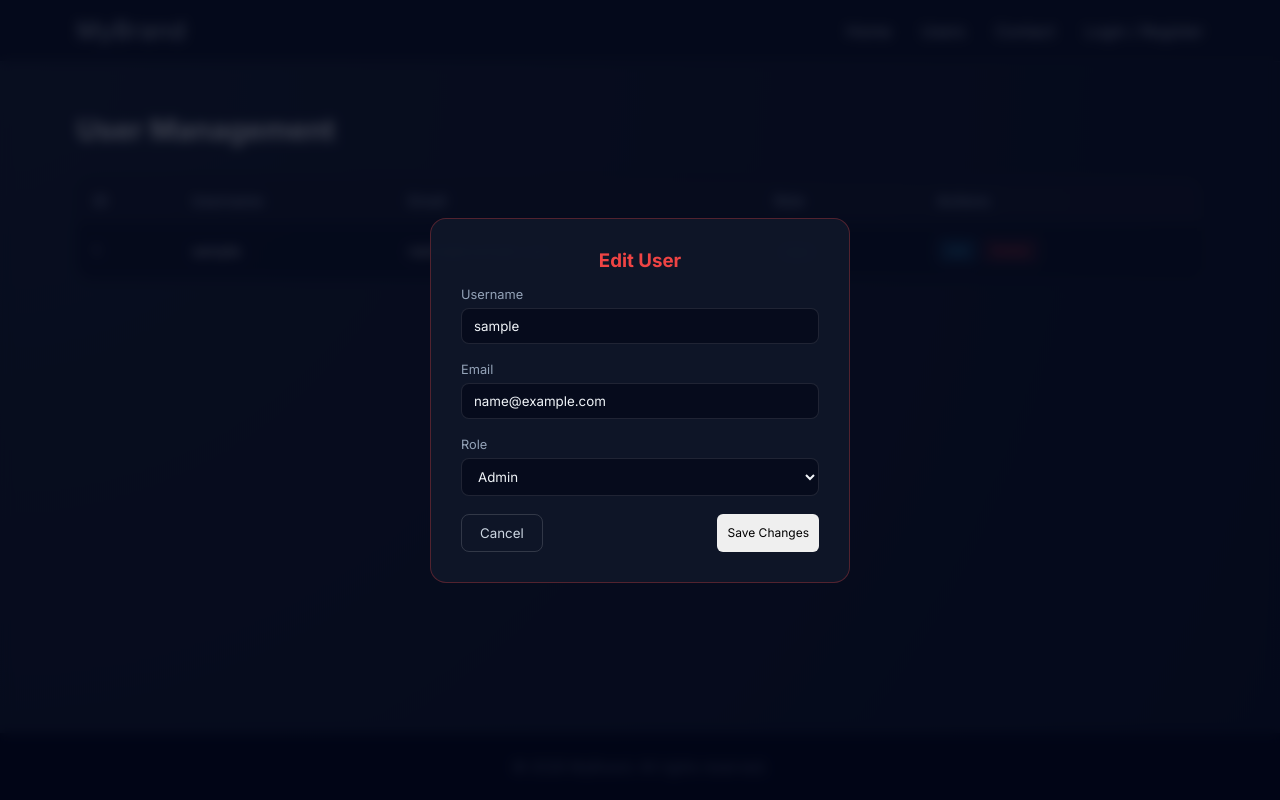
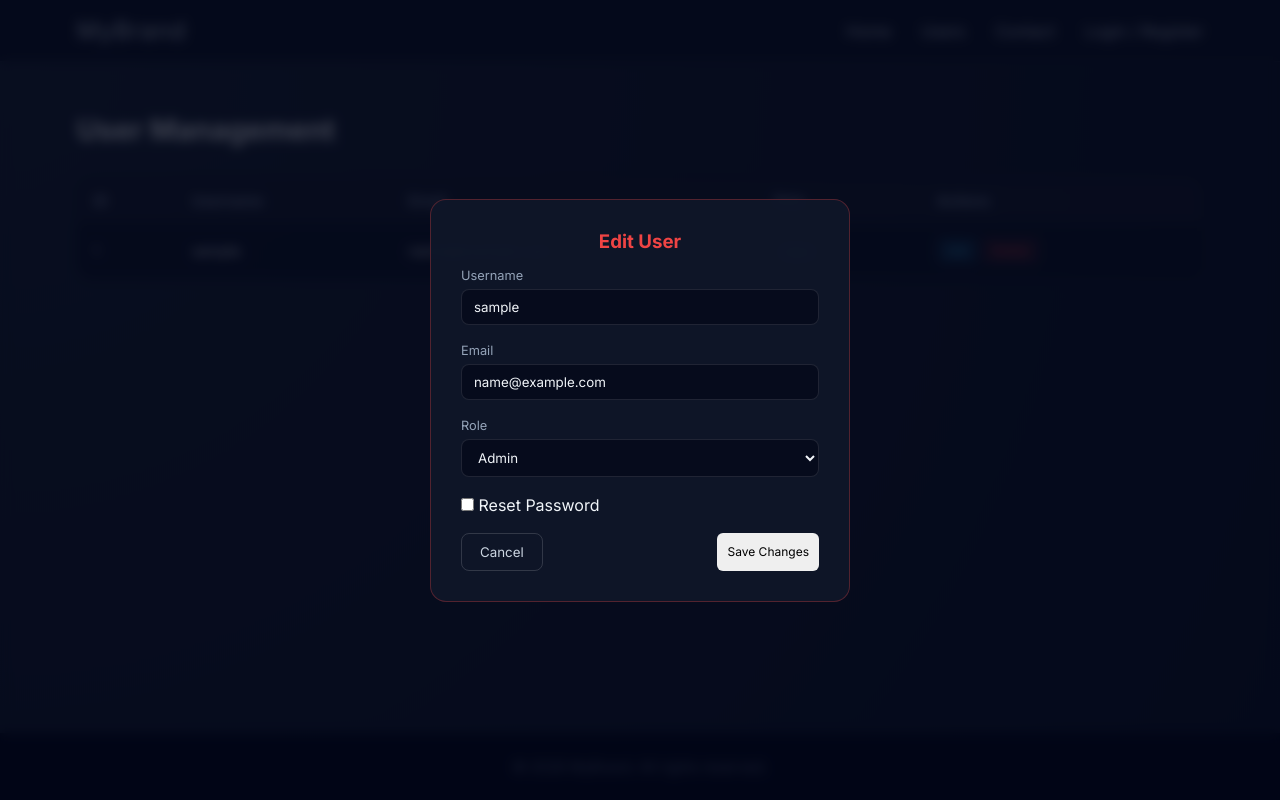
Before and after one commit to mateuszral/flask-learn, a Flask app: template templates/user_management.html in a window 1280 px wide, after a click on "Edit". Run offline with Flask 3, Linux system fonts and the light colour scheme; the template is opened without the code that fills it: most values are stand-ins (such as "Sample title", 1, 10 or a date in 2020).

Commit message:
add reset password checkbox

```diff
--- a/static/css/user_management.css
+++ b/static/css/user_management.css
@@ -140,14 +140,14 @@
     text-align: left;
 }
 
-.form-group label {
+.form-group:not(.reset-password) label {
     display: block;
     font-size: 0.8rem;
     margin-bottom: 6px;
     color: #94a3b8;
 }
 
-.form-group input,
+.form-group:not(.reset-password) input,
 .form-group select {
     width: 100%;
     padding: 9px 12px;
@@ -157,7 +157,7 @@
     color: #f1f5f9;
 }
 
-.form-group input:focus,
+.form-group:not(.reset-password) input:focus,
 .form-group select:focus {
     outline: none;
     border-color: #38bdf8;
--- a/templates/user_management.html
+++ b/templates/user_management.html
@@ -66,6 +66,11 @@
 						</select>
 					</div>
 
+					<div class="form-group reset-password">
+						<input type="checkbox" name="resetPassword" id="resetPassword">
+						<label for="resetPassword">Reset Password</label>
+					</div>
+
 					<div class="modal-actions">
 						<button type="button" class="btn-secondary" onclick="toggleModal('editModal')">
 							Cancel
```
Also changed, not shown: README.md.
